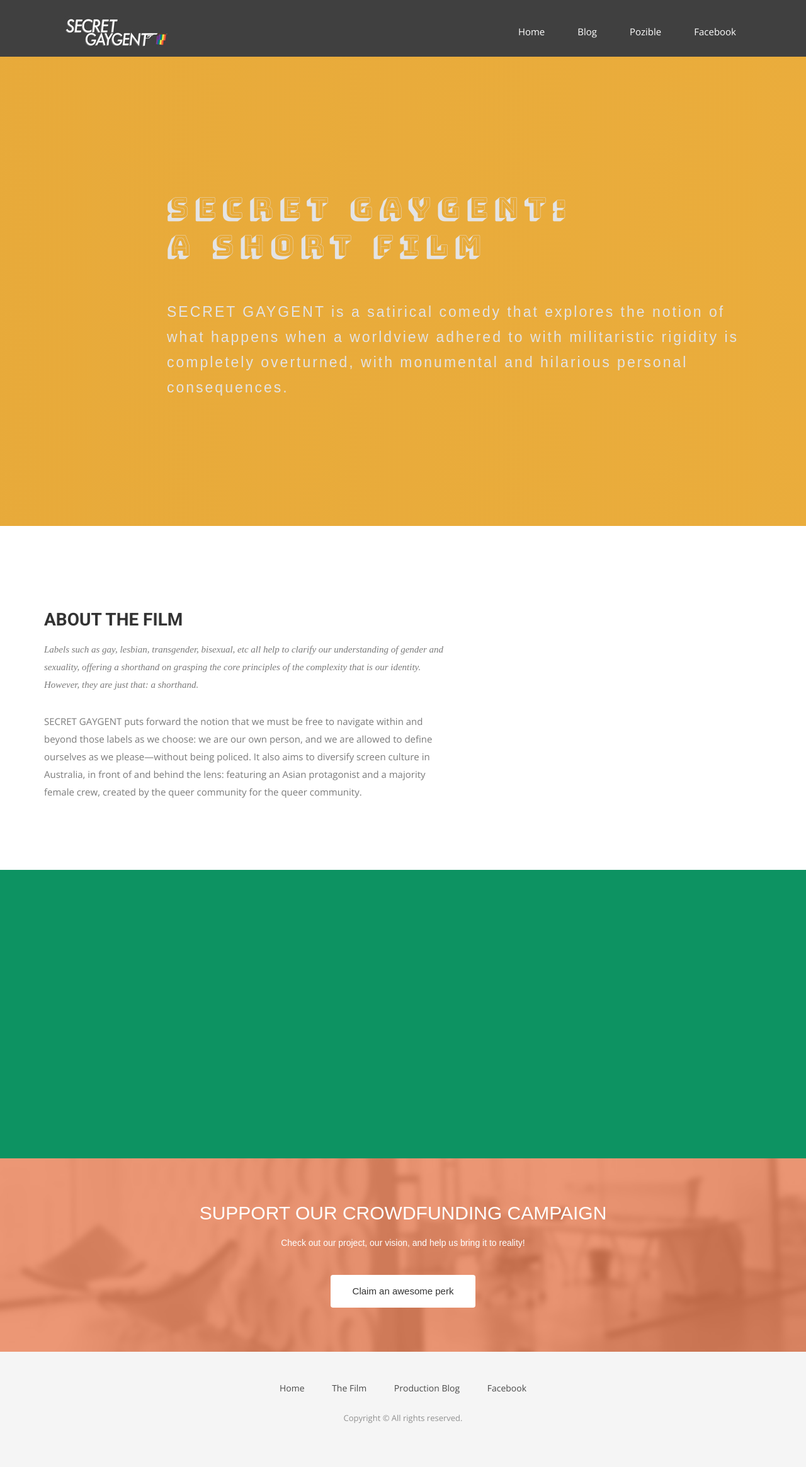
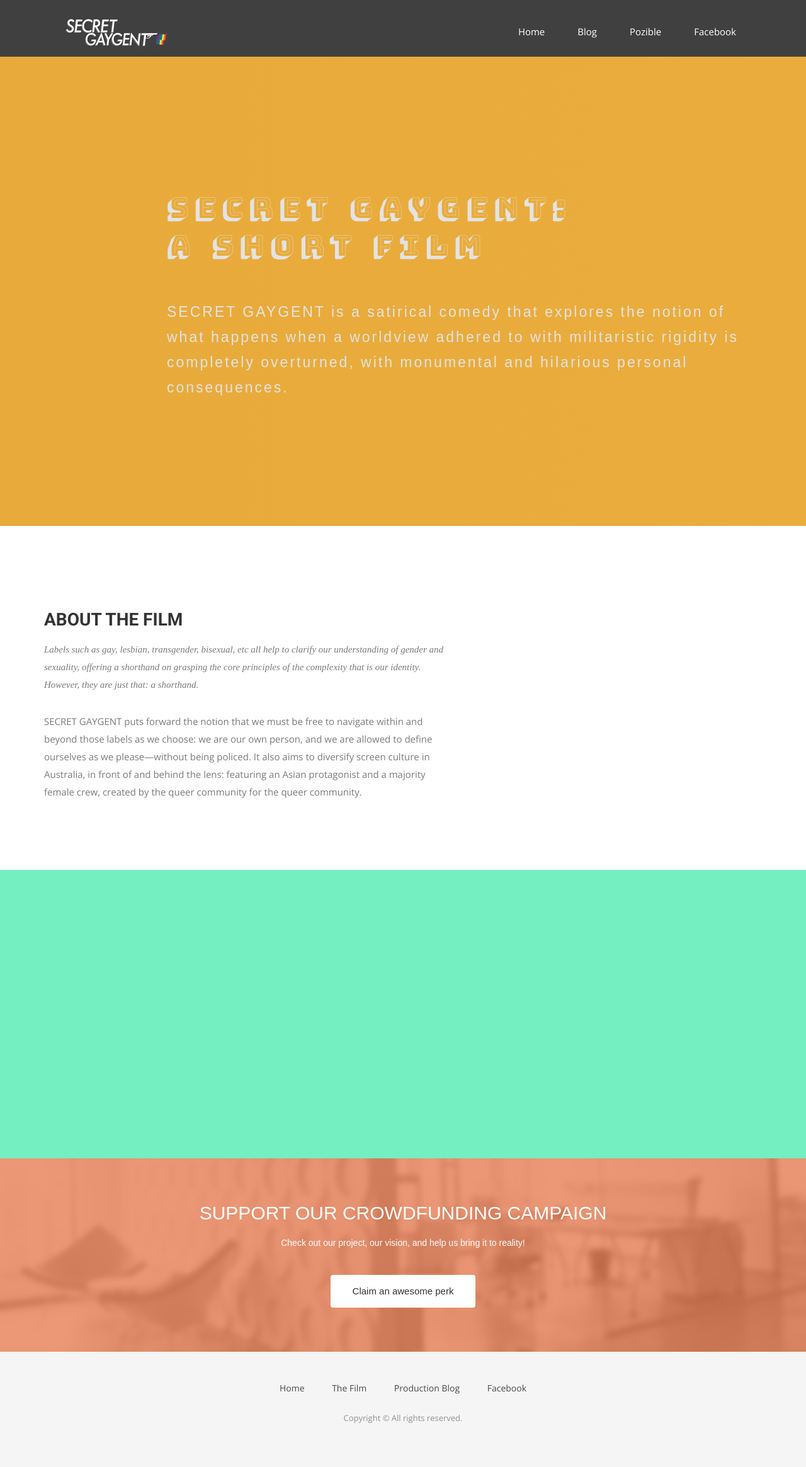
Before and after one commit to thewonglab/secret, a Jekyll site: the page built from index.html, in a window 1280 px wide. Shown: the whole page at 63% size. Built offline with Jekyll 4.4.1, drawn with Linux system fonts in a browser that asks for light colours; nearby versions of some CDN libraries; some web fonts are replaced; grey boxes are pictures that could not be loaded.

Commit message:
Update airspace.css

```diff
--- a/css/airspace.css
+++ b/css/airspace.css
@@ -264,7 +264,7 @@ header .navbar-default .navbar-nav li a:hover {
   background-repeat: no-repeat;
   background-position: center center;
 	/*background-color: #fff;*/
-  background-color: #0d9362;
+  background-color: #73efc2;
   -webkit-background-size: cover;
   -moz-background-size: cover;
   -o-background-size: cover;
```
